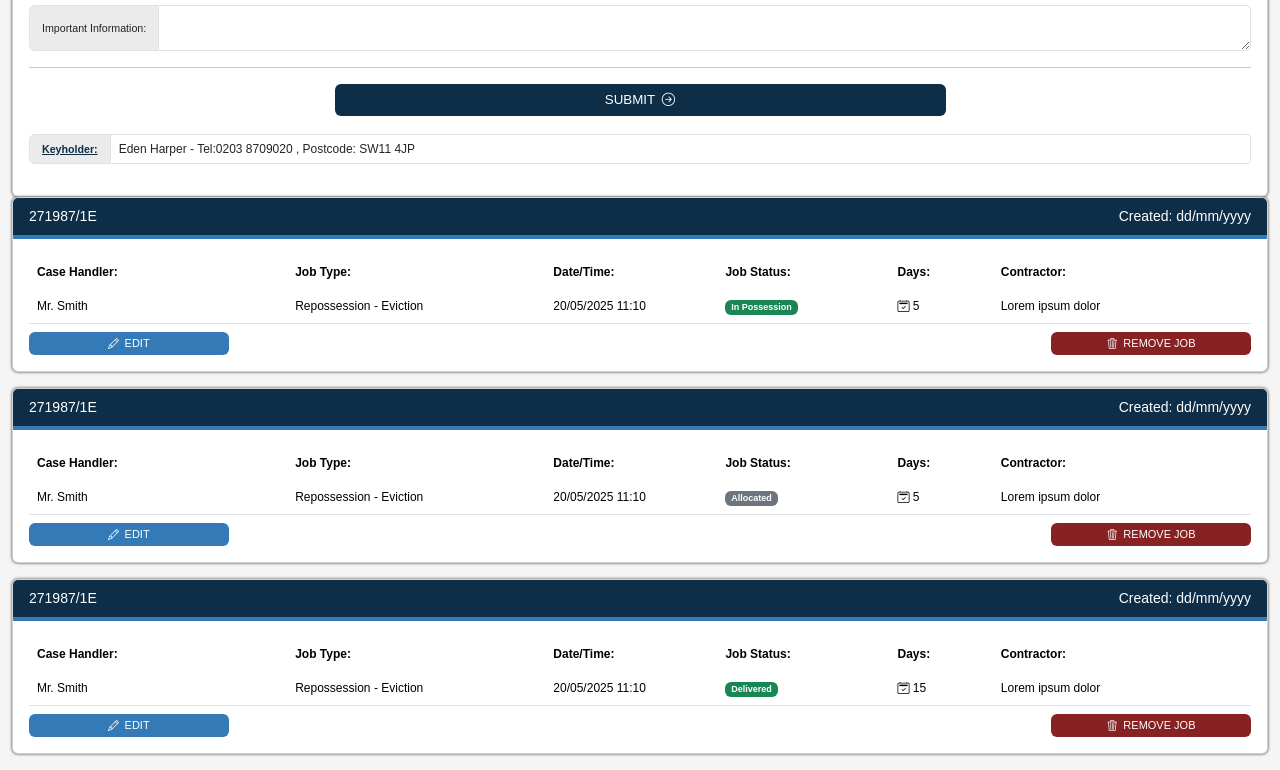
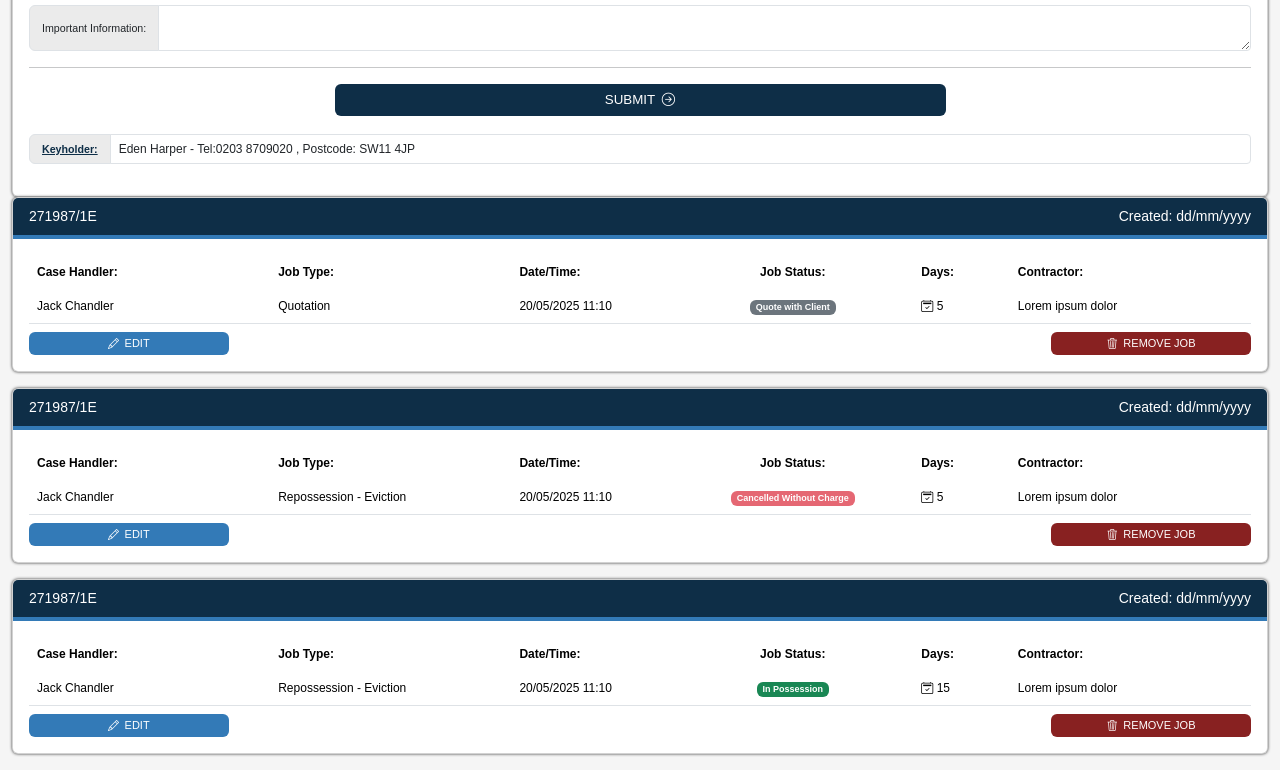
Before and after one commit to 7ZwOxAJEts/opera, a plain HTML site: page 006MainPropertyPageOut.html in a window 1280 px wide. Shown: the part 811-1581 px from the top of the page. Drawn offline with Linux system fonts and the light colour scheme.

Commit message:
QOL Updates

```diff
--- a/006MainPropertyPageOut.html
+++ b/006MainPropertyPageOut.html
@@ -20,8 +20,7 @@
         <div id="banner_assetmanagementgroup">Asset Management Group</div>
 
         <div id="banner_caseref_address">
-            AMGM/275407 -
-            <strong> 18 Henry Street (Flat 2 - GFF), Liverpool, L1 5BS </strong>
+            AMGM/[Case ID] - <strong> [Address] </strong>
         </div>
 
     </div>
@@ -60,6 +59,10 @@
 
                             </div>
 
+                            <div class="row mb-2">
+
+                                <div class="col-md-12 mb-1 mb-lg-0">
+
                                     <div class="input-group mb-2">
                                         <span class="input-group-text" style="width: 75px;">Client:</span>
                                         <select name="" id="" class="form-select form-select-sm" required>
@@ -67,7 +70,7 @@
                                         </select>
                                     </div>
 
-                            <div class="row mb-2">
+                                </div>
 
                                 <div class="col-md-6 mb-1 mb-lg-0">
 
@@ -93,6 +96,10 @@
 
                             <hr>
 
+                            <div class="row mb-1 mb-lg-0">
+
+                                <div class="col-md-12">
+
                                     <div class="input-group mb-1 mb-lg-2">
                                         <span class="input-group-text" style="width: 95px;">Asset Manager:</span>
                                         <select name="" id="" class="form-select form-select-sm" required>
@@ -100,12 +107,12 @@
                                         </select>
                                     </div>
 
-                            <div class="row mb-1 mb-lg-0">
+                                </div>
 
                                 <div class="col-md-6 mb-1 mb-lg-0">
 
                                     <div class="input-group mb-1 mb-lg-0">
-                                        <span class="input-group-text" style="width: 95px;">Contact:</span>
+                                        <span class="input-group-text">Contact:</span>
                                         <select name="" id="" class="form-select form-select-sm" required>
                                             <option value="">-- Select --</option>
                                         </select>
@@ -115,7 +122,7 @@
 
                                 <div class="col-md-6 mb-1 mb-lg-0">
                                     <div class="input-group">
-                                        <span class="input-group-text" style="width: 115px;">Asset Manager Ref:</span>
+                                        <span class="input-group-text">AM Ref:</span>
                                         <input type="text" class="form-control form-control-sm fw-bold" value="CZM197636">
                                     </div>
                                 </div>
@@ -282,27 +289,31 @@
 
                             <div class="table-responsive">
                                 <table class="table table-borderless mb-2">
+                                    <thead>
+                                        <tr>
+                                            <th width="15%">Case Handler: </th>
+                                            <th width="15%">Job Type: </th>
+                                            <th width="10%">Date/Time:</th>
+                                            <th width="15%" class="text-center">
+                                                Job Status:
+                                            </th>
+                                            <th width="6%">Days:</th>
+                                            <th width="15%">Contractor:</th>
+                                        </tr>
+                                    </thead>
                                     <tbody>
-                                        <tr>
-                                            <td width="15%"><strong>Case Handler:</strong> </td>
-                                            <td width="15%"><strong>Job Type:</strong> </td>
-                                            <td width="10%"><strong>Date/Time:</strong></td>
-                                            <td width="10%"><strong>Job Status:</strong></td>
-                                            <td width="6%"><strong>Days:</strong></td>
-                                            <td width="15%"><strong>Contractor:</strong></td>
-                                        </tr>
                                         <tr class="border-bottom">
                                             <td>
-                                                Mr. Smith
+                                                Jack Chandler
                                             </td>
                                             <td>
-                                                Repossession - Eviction
+                                                Quotation
                                             </td>
                                             <td>
                                                 20/05/2025 11:10
                                             </td>
-                                            <td>
-                                                <span class="badge bg-success">In Possession</span>
+                                            <td class="text-center">
+                                                <span class="badge bg-secondary">Quote with Client</span>
                                             </td>
                                             <td>
                                                 <i class="bi bi-calendar2-check"></i> 5
@@ -337,18 +348,23 @@
 
                             <div class="table-responsive">
                                 <table class="table table-borderless mb-2">
+                                    <thead>
+                                        <tr>
+                                            <th width="15%">Case Handler: </th>
+                                            <th width="15%">Job Type: </th>
+                                            <th width="10%">Date/Time:</th>
+                                            <th width="15%" class="text-center">
+                                                Job Status:
+                                            </th>
+                                            <th width="6%">Days:</th>
+                                            <th width="15%">Contractor:</th>
+                                        </tr>
+                                    </thead>
                                     <tbody>
-                                        <tr>
-                                            <td width="15%"><strong>Case Handler:</strong> </td>
-                                            <td width="15%"><strong>Job Type:</strong> </td>
-                                            <td width="10%"><strong>Date/Time:</strong></td>
-                                            <td width="10%"><strong>Job Status:</strong></td>
-                                            <td width="6%"><strong>Days:</strong></td>
-                                            <td width="15%"><strong>Contractor:</strong></td>
-                                        </tr>
+
                                         <tr class="border-bottom">
                                             <td>
-                                                Mr. Smith
+                                                Jack Chandler
                                             </td>
                                             <td>
                                                 Repossession - Eviction
@@ -356,8 +372,8 @@
                                             <td>
                                                 20/05/2025 11:10
                                             </td>
-                                            <td>
-                                                <span class="badge bg-secondary">Allocated</span>
+                                            <td class="text-center">
+                                                <span class="badge bg-danger bg-opacity-75">Cancelled Without Charge</span>
                                             </td>
                                             <td>
                                                 <i class="bi bi-calendar2-check"></i> 5
@@ -390,18 +406,22 @@
                         </div>
                         <div class="card-body">
                             <table class="table table-borderless mb-2">
+                                <thead>
+                                    <tr>
+                                        <th width="15%">Case Handler: </th>
+                                        <th width="15%">Job Type: </th>
+                                        <th width="10%">Date/Time:</th>
+                                        <th width="15%" class="text-center">
+                                            Job Status:
+                                        </th>
+                                        <th width="6%">Days:</th>
+                                        <th width="15%">Contractor:</th>
+                                    </tr>
+                                </thead>
                                 <tbody>
-                                    <tr>
-                                        <td width="15%"><strong>Case Handler:</strong> </td>
-                                        <td width="15%"><strong>Job Type:</strong> </td>
-                                        <td width="10%"><strong>Date/Time:</strong></td>
-                                        <td width="10%"><strong>Job Status:</strong></td>
-                                        <td width="6%"><strong>Days:</strong></td>
-                                        <td width="15%"><strong>Contractor:</strong></td>
-                                    </tr>
                                     <tr class="border-bottom">
                                         <td>
-                                            Mr. Smith
+                                            Jack Chandler
                                         </td>
                                         <td>
                                             Repossession - Eviction
@@ -409,8 +429,8 @@
                                         <td>
                                             20/05/2025 11:10
                                         </td>
-                                        <td>
-                                            <span class="badge bg-success">Delivered</span>
+                                        <td class="text-center">
+                                            <span class="badge bg-success">In Possession</span>
                                         </td>
                                         <td>
                                             <i class="bi bi-calendar2-check"></i> 15
```
Also changed, not shown: 006EditQuoteJobOut.html (+2 -2 lines), 006EditStandardJobOut.html (+1 -2 lines), notauth.html (+4 -3 lines). Lines whose indentation alone changed are shown as unchanged.
